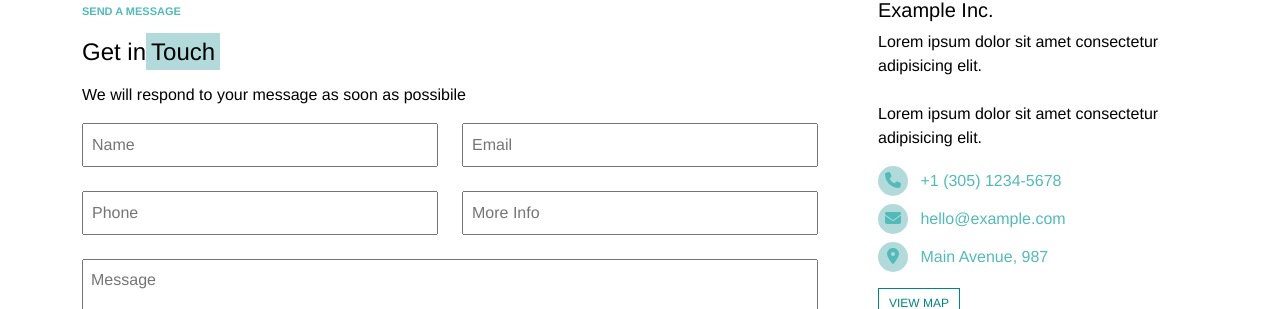
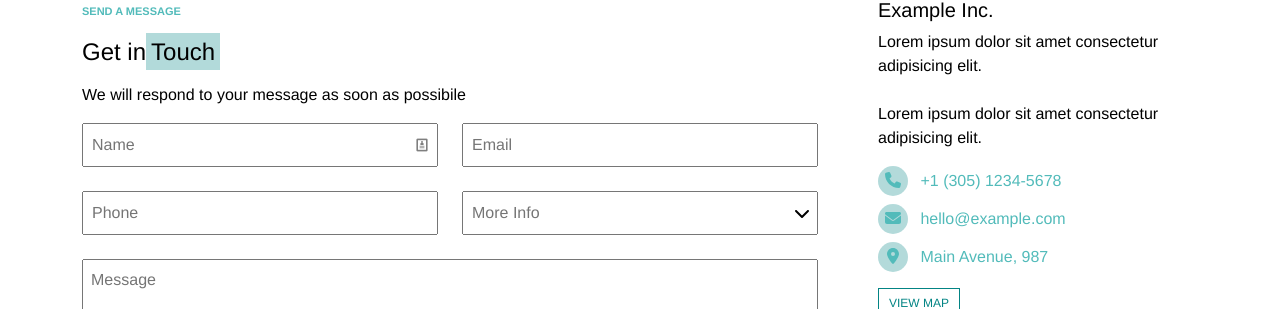
Before and after one commit to Difelice-e/proj-html-vuejs, a Vue app: page / in a window 1280 px wide. Shown: the part 4279-4588 px from the top of the page. Built offline with nearby package versions, Linux system fonts and the light colour scheme.

Commit message:
aggiunti elementi grafici sulle input

```diff
--- a/src/components/ContactUs.vue
+++ b/src/components/ContactUs.vue
@@ -8,10 +8,16 @@
                   <p>We will respond to your message as soon as possibile</p>
 
                   <div class="row">
-                      <div class="col-6"><input type="text" placeholder="Name"></div>
+                      <div class="col-6 position-relative">
+                          <input type="text" placeholder="Name">
+                          <img class="input-icon" src="../assets/images/image (1).png" alt="">
+                      </div>
                       <div class="col-6"><input type="email" placeholder="Email"></div>
                       <div class="col-6"><input type="number" placeholder="Phone"></div>
-                      <div class="col-6"><input type="text" placeholder="More Info"></div>
+                      <div class="col-6 position-relative">
+                          <input type="text" placeholder="More Info">
+                          <font-awesome-icon icon="fa-solid fa-chevron-down" class="input-icon"/>
+                      </div>
                       <div class="col-12">
                           <textarea type="text" placeholder="Message" class="mb-3"></textarea>
                           <button class="button primary-button">Send</button>
@@ -72,6 +78,13 @@ export default {
         padding: 8px;
     }
 
+    .input-icon {
+        position: absolute;
+        right: 20px;
+        top: 50%;
+        transform: translateY(-125%)
+    }
+
     textarea {
         resize: none;
         width: 100%;
```
